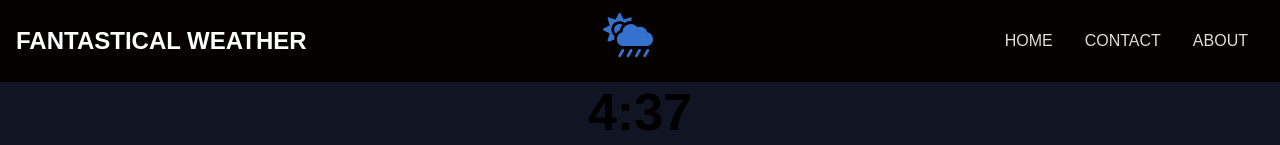
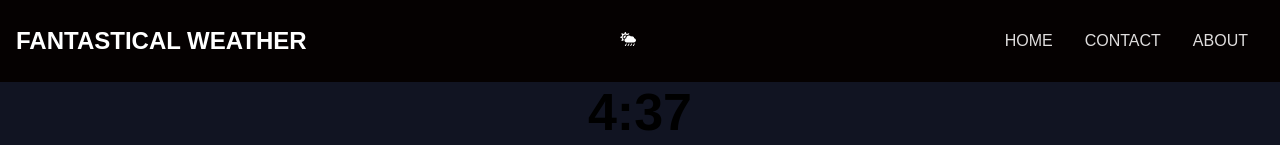
Before and after one commit to PettoDavida/typescript-miniprojekt, a React (Create React App) app: page / in a window 1280 px wide. Shown: the top 145 px of the page. Built offline with nearby package versions, Linux system fonts and the light colour scheme.

Commit message:
Update Header.css

```diff
--- a/src/components/CSS/Header.css
+++ b/src/components/CSS/Header.css
@@ -1,10 +1,15 @@
 * {
   font-family: sans-serif;
   transition: all 120ms linear 0s;
+  text-decoration: none;
 }
 
 .project-name {
   margin-left: 1rem;
+}
+
+h2 {
+  color: white;
 }
 
 .project-name:hover {
@@ -39,7 +44,6 @@
 
 .nav-btns > li > a {
   color: rgb(223, 221, 221);
-  text-decoration: none;
 }
 
 .nav-btns > li > a:hover {
@@ -47,9 +51,3 @@
   background-color: rgb(53, 51, 51);
   color: rgb(255, 255, 255);
 }
-
-.sunIcon{
-  font-size: 50px;
-  color: #3472CE;
-
-}
```
